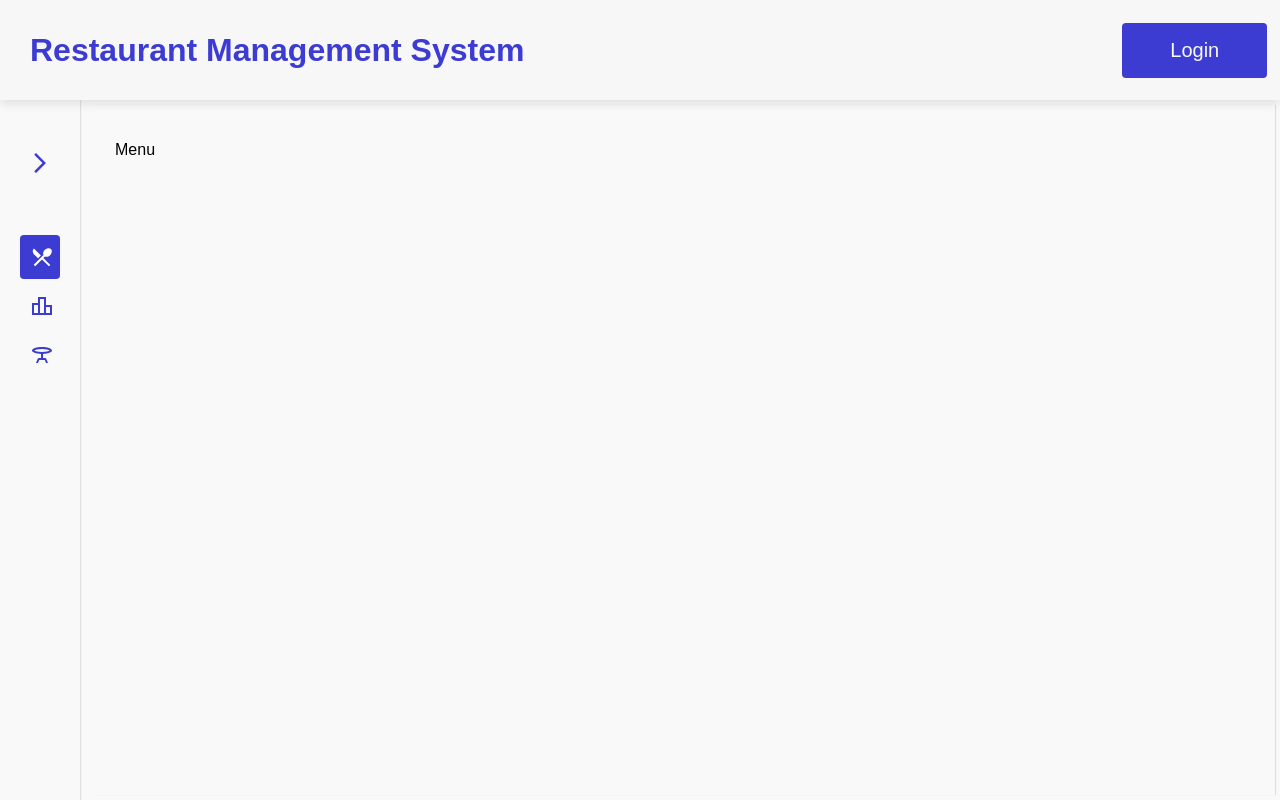
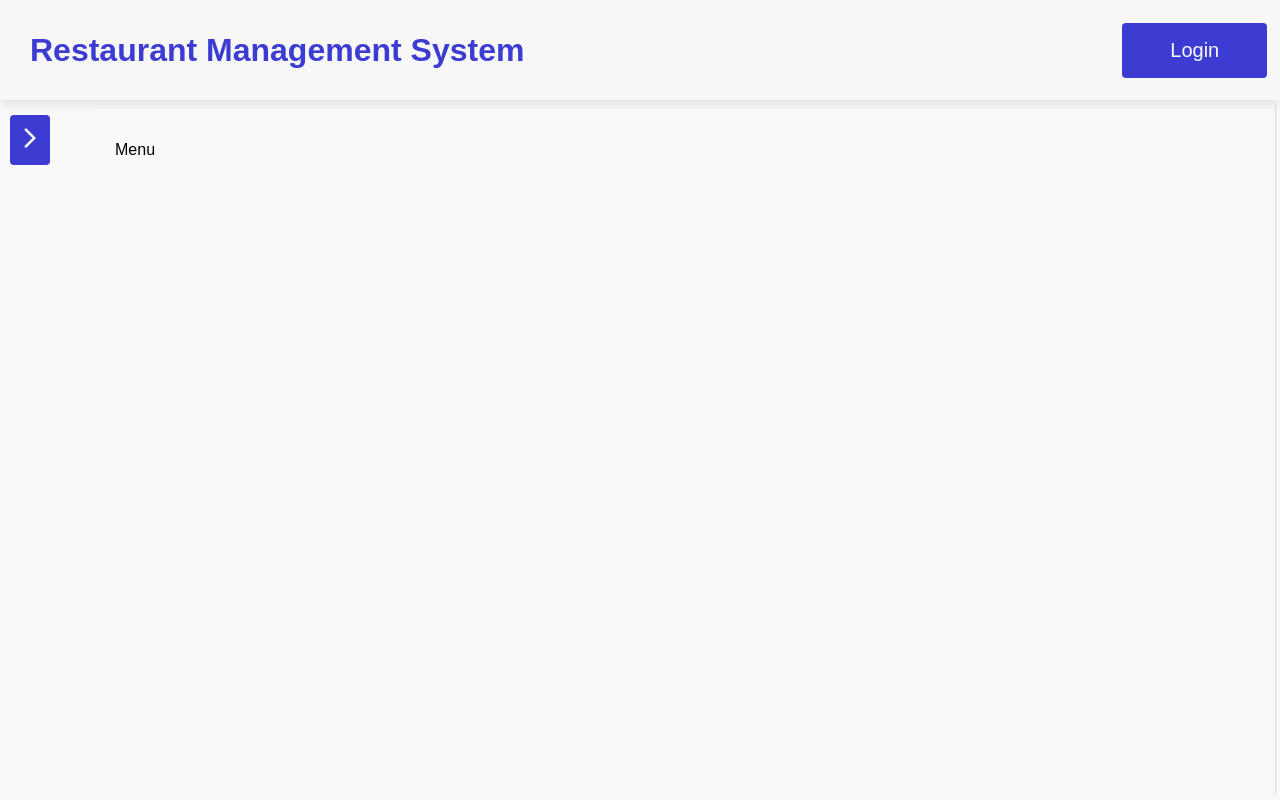
Before and after one commit to JakMi29/RestaurantManagementSystem, a React (Vite) app in the folder frontend/: page /menu in a window 1280 px wide. Built offline with nearby package versions, Linux system fonts and the light colour scheme.

Commit message:
side bar edit

```diff
--- a/frontend/src/App.css
+++ b/frontend/src/App.css
@@ -78,57 +78,41 @@ body {
   gap: 5vh;
   display: flex;
   flex-direction: column;
-  box-shadow: 1px 0 1px rgba(0, 0, 0, 0.1);
-  background-color: rgb(249, 249, 249);
+  background-color: #f7f7f7;
+  border-radius: 8px;
+  box-shadow: 0px 4px 10px rgba(0, 0, 0, 0.1);
 }
-.side-bar-hide{
-  top:100px;
-  position: fixed;
-  width: 80px;
-  height: calc(100vh - 100px);
-  gap: 5vh;
-  display: flex;
-  flex-direction: column;
-  box-shadow: 1px 0 1px rgba(0, 0, 0, 0.1);
-  background-color: rgb(249, 249, 249);
-}
+
 .side-bar .text{
   font-size: 25px;
   font-weight: 500;
   color: rgb(0, 0, 0);
 }
 
-.side-bar .toggle-button{
+.toggle-button{
   cursor: pointer;
-  margin-top: 40px;
-  margin-left: 20px;
+  position:fixed;
+  margin-top: 10px;
+  margin-left: 10px;
   font-size: 30px;
   padding: 0.5rem 0.5rem;
   border-radius: 4px;
-  color: rgb(60, 60, 211);
-  align-self: flex-start;
-
-}
-.side-bar-hide .toggle-button{
-  cursor: pointer;
-  margin-top: 40px;
-  margin-left: 20px;
-  font-size: 30px;
-  padding: 0.5rem 0.5rem;
-  border-radius: 4px;
-  color: rgb(60, 60, 211);
-  align-self: flex-start;
+  background-color: rgb(60, 60, 211);
+  color: rgb(249, 249, 249);
+  z-index: 10000;
 }
 
-.side-bar .toggle-button:hover {
-  background-color: rgb(60, 60, 211);
-  color: rgb(249, 249, 249);
+.toggle-button:hover {
+  color: rgb(60, 60, 211);
+  background-color: rgb(249, 249, 249);
   font-size: 30px;
 }
-.side-bar-hide .toggle-button:hover {
-  background-color: rgb(60, 60, 211);
-  color: rgb(249, 249, 249);
-  font-size: 30px;
+
+.menu-items-container{
+  margin-top: 150px;
+  display: flex;
+  flex-direction: column;
+  width: 100%;
 }
 
 .menu-item {
@@ -144,26 +128,7 @@ body {
   color: rgb(60, 60, 211);
   font-size:20px;
 }
-.menu-item-hide {
-  border-radius: 4px;
-  padding:10px;
-  margin-left:20px;
-  margin-right:20px;
-  margin-top: 5px;
-  text-decoration: none;
-  color: rgb(60, 60, 211);
-  font-size:20px;
-}
-.menu-items-container{
-  display: flex;
-  flex-direction: column;
-  width: 100%;
-}
 .menu-item:hover {
-  background-color:rgb(60, 60, 211,0.2);
-  color: rgb(249, 249, 249);
-}
-.menu-item-hide:hover {
   background-color:rgb(60, 60, 211,0.2);
   color: rgb(249, 249, 249);
 }
@@ -178,11 +143,6 @@ body {
   background-color:rgb(60, 60, 211);
   color: rgb(249, 249, 249);
 }
-.menu-item-hide.active {
-  color: rgb(255, 255, 255);
-  background-color:rgb(60, 60, 211);
-  box-shadow: 0 0 1px rgba(0, 0, 0, 0.1);
-}
 
 .menu-content span {
   margin-left: 5px;
--- a/frontend/src/components/AuthForm.jsx
+++ b/frontend/src/components/AuthForm.jsx
@@ -9,7 +9,8 @@ function AuthForm() {
   const data = useActionData();
 
   return (
-    <div className={classes.page}>
+    <div className='page'>
+    <div className={classes.login}>
       <Form method="post" className={classes.form}>
         <h1>Login</h1>
         <div className={classes.errorContainer}>
@@ -30,6 +31,7 @@ function AuthForm() {
         </div>
       </Form>
     </div>
+    </div>
   );
 }
 
--- a/frontend/src/components/AuthForm.module.css
+++ b/frontend/src/components/AuthForm.module.css
@@ -1,8 +1,8 @@
-.page {
+.login{
   display: flex;
   justify-content: center;
   align-items: center;
-  height: 100vh;
+  height: 100%;
 }
 
 .form {
--- a/frontend/src/components/MenuItem.jsx
+++ b/frontend/src/components/MenuItem.jsx
@@ -1,12 +1,12 @@
 import { NavLink } from "react-router-dom"
 import PropTypes from 'prop-types';
 
-function MenuItem({ text, link, icon, hide }) {
+function MenuItem({ text, link, icon}) {
     return (
-        <NavLink to={link} className={hide ? "menu-item" : "menu-item-hide"} activeclassname="active">
+        <NavLink to={link} className="menu-item" activeclassname="active">
             <div className="menu-content">
                 {icon}
-                {hide && <span>{text}</span>}
+                {text}
             </div>
         </NavLink>
     );
--- a/frontend/src/components/SideBar.jsx
+++ b/frontend/src/components/SideBar.jsx
@@ -1,40 +1,28 @@
-import { useState } from "react";
 import MenuItem from "./MenuItem";
 import LeaderboardOutlinedIcon from '@mui/icons-material/LeaderboardOutlined';
 import RestaurantMenuOutlinedIcon from '@mui/icons-material/RestaurantMenuOutlined';
 import TableBarOutlinedIcon from '@mui/icons-material/TableBarOutlined';
-import ArrowBackIosOutlinedIcon from '@mui/icons-material/ArrowBackIosOutlined';
-import ArrowForwardIosOutlinedIcon from '@mui/icons-material/ArrowForwardIosOutlined';
+
 function Sidebar() {
-  const [isOpen, setIsOpen] = useState(false);
 
-  const toggleSidebar = () => {
-    setIsOpen(!isOpen);
-  };
 
   return (
-    <div className={isOpen ? "side-bar" : "side-bar-hide"}>
-      <div className="toggle-button" onClick={toggleSidebar}>
-        {isOpen ? <ArrowBackIosOutlinedIcon /> : <ArrowForwardIosOutlinedIcon />}
-      </div>
+    <div className="side-bar">
       <div className="menu-items-container">
         <MenuItem
           text="Menu"
           link="/menu"
           icon={<RestaurantMenuOutlinedIcon />}
-          hide={isOpen}
         />
         <MenuItem
           text="Statistics"
           link="/statistics"
           icon={<LeaderboardOutlinedIcon />}
-          hide={isOpen}
         />
         <MenuItem
           text="Restaurant"
           link="/restaurant"
           icon={<TableBarOutlinedIcon />}
-          hide={isOpen}
         />
       </div>
     </div>
--- /dev/null
+++ b/frontend/src/pages/MenuPage..module.css
@@ -0,0 +1,3 @@
+.meals-container{
+
+}
--- a/frontend/src/pages/Root.jsx
+++ b/frontend/src/pages/Root.jsx
@@ -1,13 +1,20 @@
 import { Outlet, useLoaderData, useSubmit } from "react-router-dom";
 import PageHeader from "../components/PageHeader";
 import Sidebar from "../components/SideBar";
-import { useEffect } from "react";
+import { useEffect, useState } from "react";
 import { getTokenDuration } from "../util/auth";
-
+import ArrowBackIosOutlinedIcon from '@mui/icons-material/ArrowBackIosOutlined';
+import ArrowForwardIosOutlinedIcon from '@mui/icons-material/ArrowForwardIosOutlined';
 
 function RootLayout() {
   const token = useLoaderData();
   const submit = useSubmit();
+  const [isOpen, setIsOpen] = useState(false);
+
+  const toggleSidebar = () => {
+    setIsOpen(!isOpen);
+  };
+
   useEffect(() => {
     if (!token) {
       return;
@@ -27,13 +34,15 @@ function RootLayout() {
   }, [token, submit]);
 
 
+
   return (
     <>
       <PageHeader />
-      <div className="main-container">
-        <Sidebar />
+      <div className="toggle-button" onClick={toggleSidebar}>
+        {isOpen ? <ArrowBackIosOutlinedIcon /> : <ArrowForwardIosOutlinedIcon />}
+      </div>
+        {isOpen && <Sidebar />}
         <Outlet />
-      </div>
     </>
   );
 }
```
